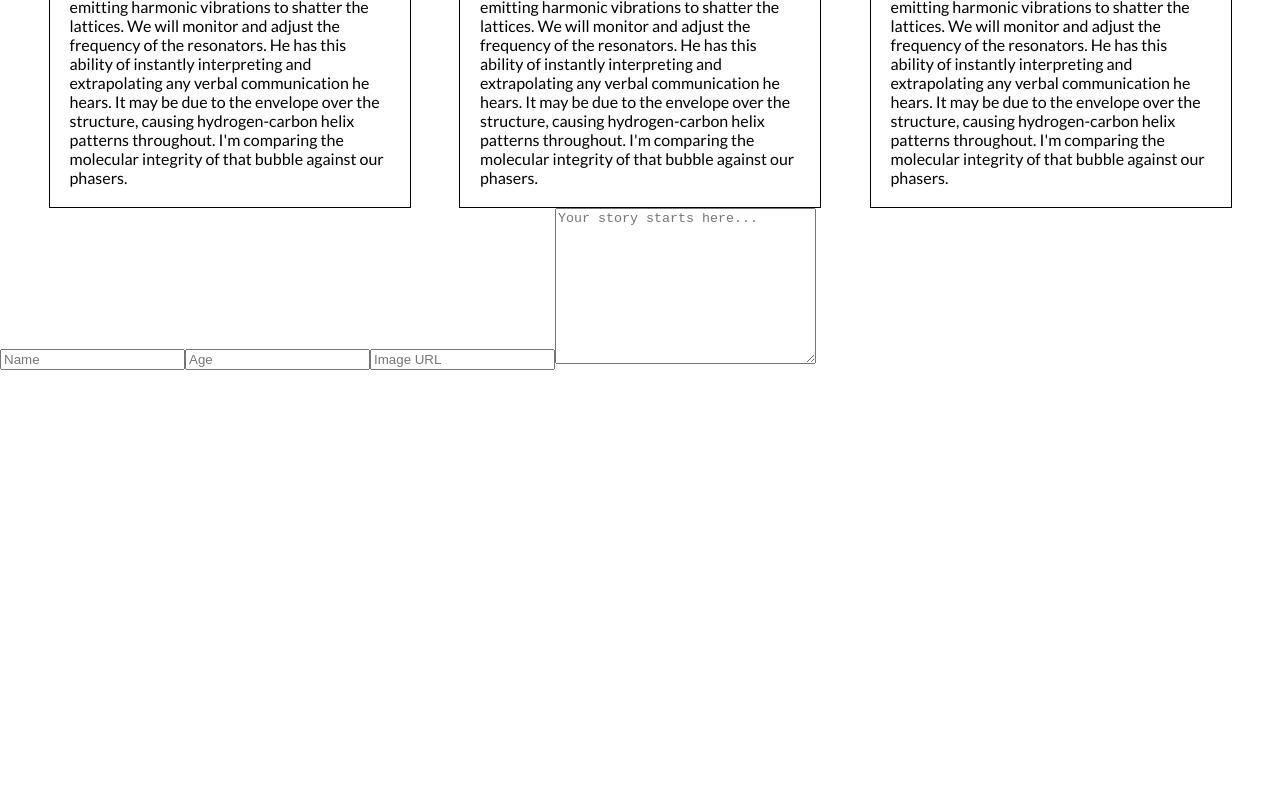
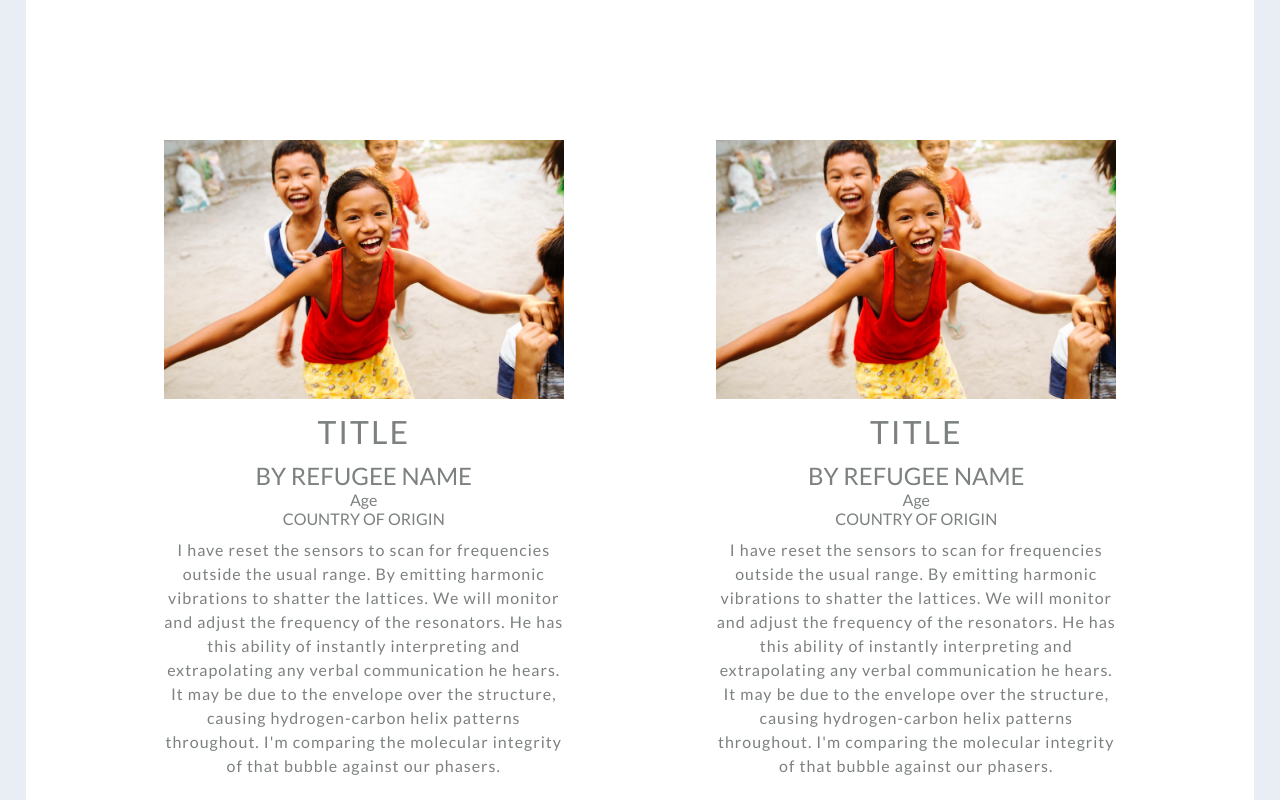
Before and after one commit to griffinshuth/frontend, a React (Create React App) app in the folder refugee-stories/: page / in a window 1280 px wide. Shown: the part 600-1400 px from the top of the page. Before the commit the page ends 970 px from the top, so only its background shows below. Built offline with nearby package versions, Linux system fonts and the light colour scheme.

Commit message:
add styles to Story Card

```diff
--- a/refugee-stories/package.json
+++ b/refugee-stories/package.json
@@ -6,6 +6,7 @@
     "react": "^16.8.1",
     "react-dom": "^16.8.1",
     "react-router": "^4.3.1",
+    "react-router-dom": "^4.3.1",
     "react-scripts": "2.1.5",
     "styled-components": "^4.1.3"
   },
--- a/refugee-stories/src/App.css
+++ b/refugee-stories/src/App.css
@@ -1,3 +1,4 @@
 .App {
   font-family: 'Lato', sans-serif;
+  background-color: rgb(232, 238, 244);
 }
--- a/refugee-stories/src/components/Header.js
+++ b/refugee-stories/src/components/Header.js
@@ -7,7 +7,7 @@ import headerImg from '../images/header.jpg';
 const HeaderCon = styled.header`
   background: url(${headerImg}) bottom center;
   background-size: 100%;
-  min-height: 400px;
+  min-height: 500px;
 `
 
 const HeaderTitle = styled.div`
@@ -15,7 +15,7 @@ const HeaderTitle = styled.div`
   max-width: 400px;
   text-transform: uppercase;
   margin: 0 auto;
-  padding: 100px 20px;
+  padding: 150px 20px;
   background: rgba(0,0,0,0.3);
   color: #ffffff;
   font-weight: bold;
--- a/refugee-stories/src/components/MenuBar.js
+++ b/refugee-stories/src/components/MenuBar.js
@@ -1,5 +1,6 @@
 import React from 'react';
 import styled from 'styled-components';
+import { NavLink } from 'react-router-dom';
 
 const MenuBarCon = styled.div`
   display: flex;
@@ -19,7 +20,6 @@ const MenuBar = props => {
       <MenuItem>About</MenuItem>
       <MenuItem>Contact</MenuItem>
       <MenuItem>Submit Your Story</MenuItem>
-
     </MenuBarCon>
   )
 }
--- a/refugee-stories/src/components/StoryCard.js
+++ b/refugee-stories/src/components/StoryCard.js
@@ -1,20 +1,58 @@
 import React from 'react';
 import styled from 'styled-components';
+import refugeeImg from '../images/refugee-photo.jpg';
 
 const StoryCardCon = styled.div`
-  width: 25%;
+  width: 40%;
   max-width: 400px;
   padding: 20px;
-  text-align: left;
-  border: 1px solid black;
+  margin: 20px;
+  text-align: center;
+  color: rgb(124, 128, 129);
+  /* border: 1px solid black; */
+`
+
+const ImgCon = styled.div`
+  max-width: 100%;
+`
+
+const Img = styled.img`
+  max-width: 100%;
+`
+
+const Title = styled.div`
+  text-transform: uppercase;
+  font-size: 2rem;
+  letter-spacing: 2px;
+  margin: 10px auto;
+`
+
+const Name = styled.div`
+  text-transform: uppercase;
+  font-size: 1.5rem;
+`
+
+const Country = styled.div`
+  text-transform: uppercase;
+`
+
+const Story = styled.div`
+  letter-spacing: 1px;
+  line-height: 1.5;
+  margin: 10px auto;
 `
 
 const StoryCard = props => {
   return (
     <StoryCardCon>
-      <div>Title/Quote</div>
-      <div>By: Refugee Name</div>
-      <div>I have reset the sensors to scan for frequencies outside the usual range. By emitting harmonic vibrations to shatter the lattices. We will monitor and adjust the frequency of the resonators. He has this ability of instantly interpreting and extrapolating any verbal communication he hears. It may be due to the envelope over the structure, causing hydrogen-carbon helix patterns throughout. I'm comparing the molecular integrity of that bubble against our phasers.</div>
+      <ImgCon>
+        <Img src={refugeeImg} alt="" />
+      </ImgCon>
+      <Title>Title</Title>
+      <Name>By Refugee Name</Name>
+      <div>Age</div>
+      <Country>Country of Origin</Country>
+      <Story>I have reset the sensors to scan for frequencies outside the usual range. By emitting harmonic vibrations to shatter the lattices. We will monitor and adjust the frequency of the resonators. He has this ability of instantly interpreting and extrapolating any verbal communication he hears. It may be due to the envelope over the structure, causing hydrogen-carbon helix patterns throughout. I'm comparing the molecular integrity of that bubble against our phasers.</Story>
     </StoryCardCon>
   )
 }
--- a/refugee-stories/src/components/StoryList.js
+++ b/refugee-stories/src/components/StoryList.js
@@ -8,6 +8,9 @@ const StoryListCon = styled.div`
   flex-flow: row wrap;
   justify-content: space-evenly;
   margin-top: 100px;
+  background: #ffffff;
+  margin: 100px 2%;
+  padding: 100px 2%;
 `
 
 const StoryList = props => {
```
Also changed, not shown: refugee-stories/src/images/refugee-photo.jpg (added), 1 other file (tests, documents, lock files or other folders).
